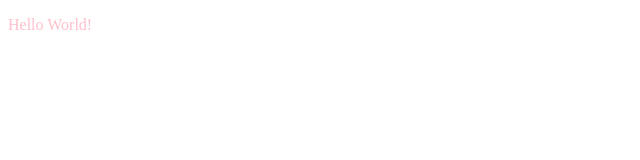
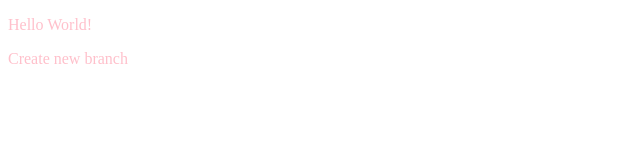
Before and after one commit to krishnachourasiya/localRepo, a plain HTML site: page index.html in a window 1280 px wide. Shown: the full height of the page, 0-640 px from the left. Drawn offline with Linux system fonts and the light colour scheme.

Commit message:
update index.html file

```diff
--- a/index.html
+++ b/index.html
@@ -8,5 +8,6 @@
 </head>
 <body>
     <p>Hello World!</p>
+    <p>Create new branch</p>
 </body>
 </html>
```
